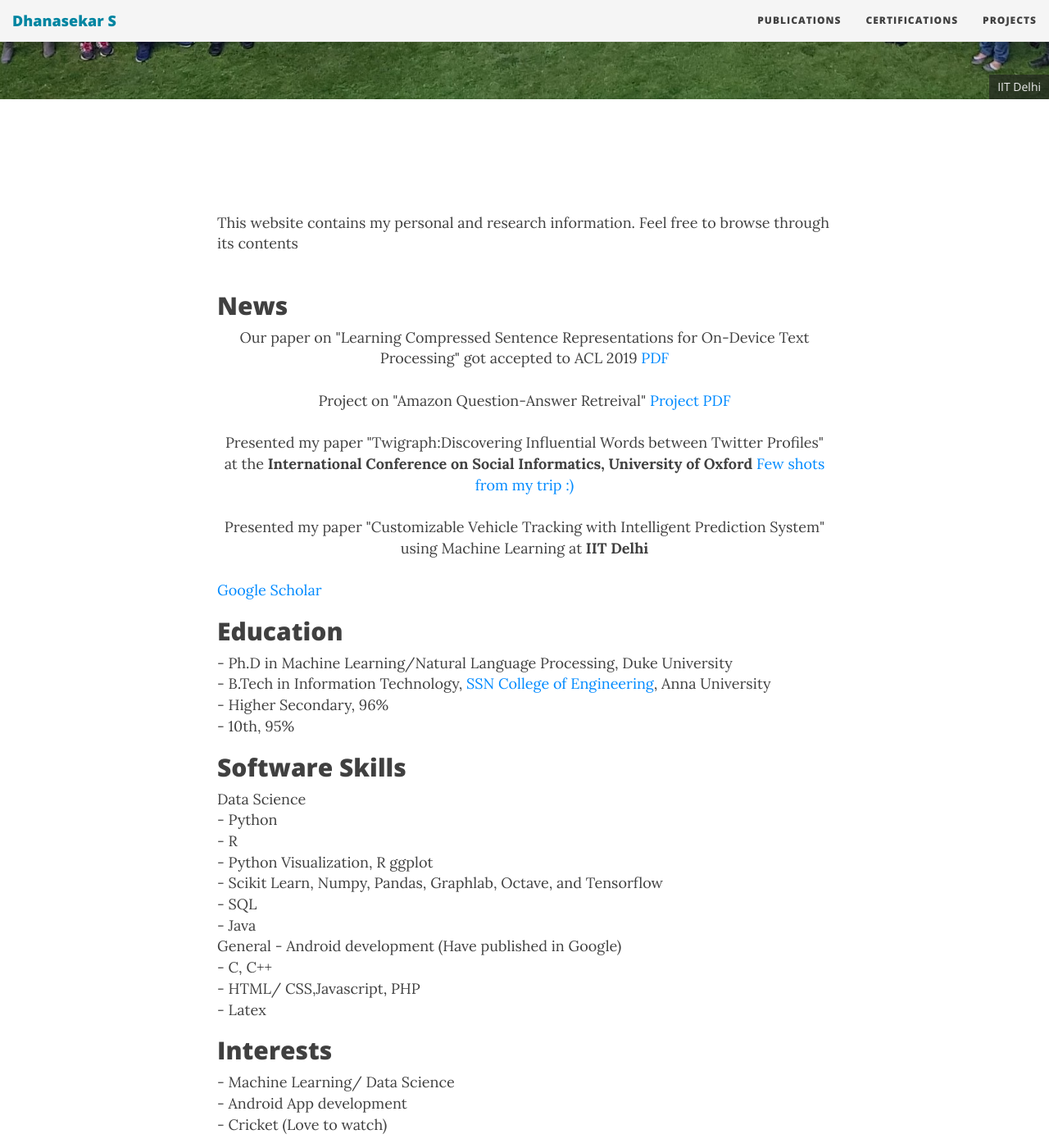
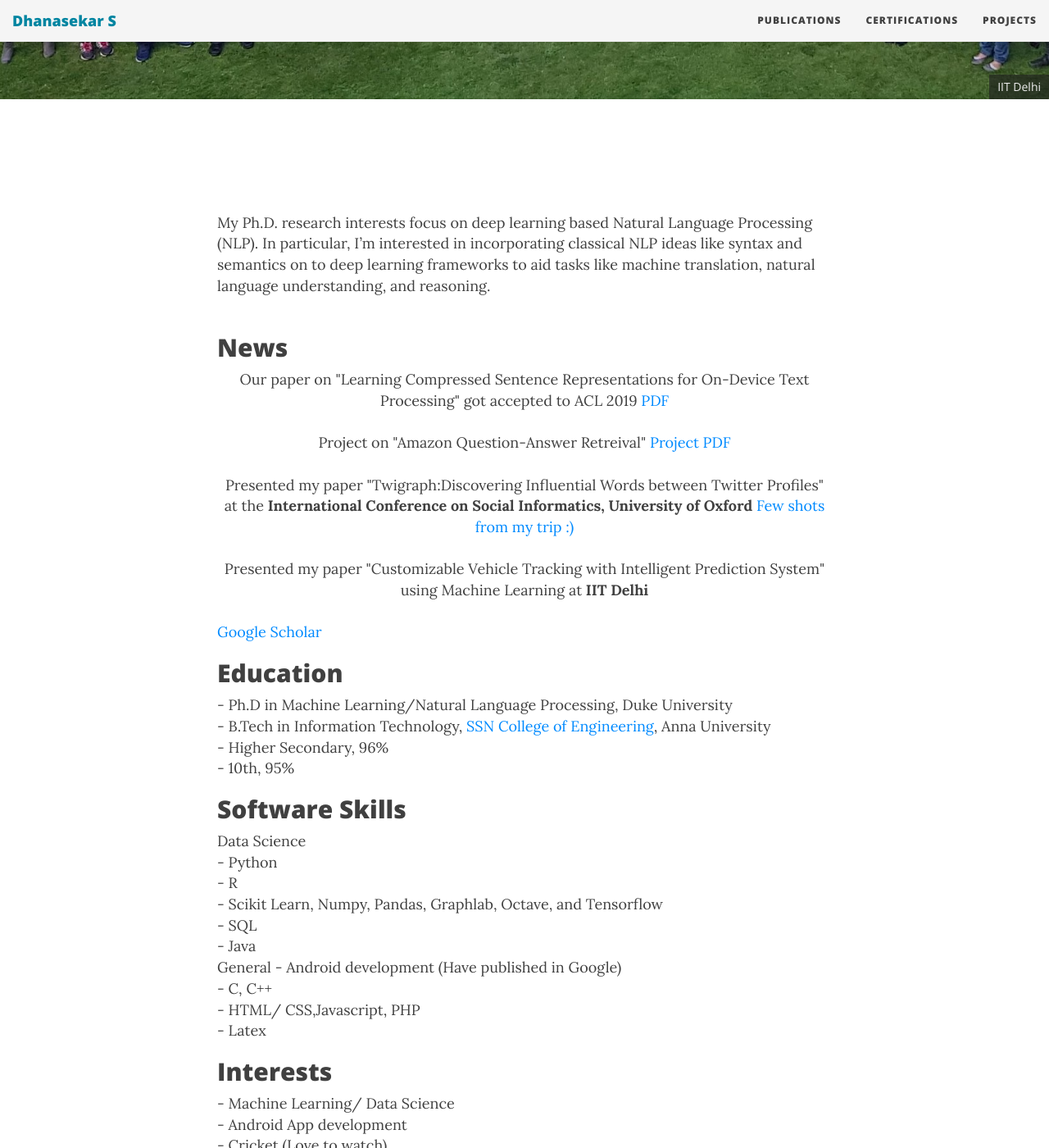
Before and after one commit to Dhanasekar-S/Dhanasekar-S.github.io, a Jekyll site: the page built from index.html, in a window 1280 px wide and 1400 px high, scrolled down 510 px. Shown: the whole window at 82% size. Built offline with Jekyll 4.4.1, drawn with Linux system fonts in a browser that asks for light colours; nearby versions of some CDN libraries; the list of posts is cut into pages by our own code.

Commit message:
Update index.html

```diff
--- a/index.html
+++ b/index.html
@@ -26,7 +26,9 @@ bigimg:
 <br><br>
 <br><br>
 
-This website contains my personal and research information. Feel free to browse through its contents
+My Ph.D. research interests focus on deep learning based Natural Language Processing (NLP). In particular, I’m
+interested in incorporating classical NLP ideas like syntax and semantics on to deep learning frameworks to aid
+tasks like machine translation, natural language understanding, and reasoning.
 <br><br>
 
 <h2>News</h2>
@@ -56,7 +58,6 @@ This website contains my personal and research information. Feel free to browse
 Data Science <br>
 - Python <br>
 - R <br>
-- Python Visualization, R ggplot <br>
 - Scikit Learn, Numpy, Pandas, Graphlab, Octave, and Tensorflow <br>
 - SQL <br>
 - Java <br>
```
